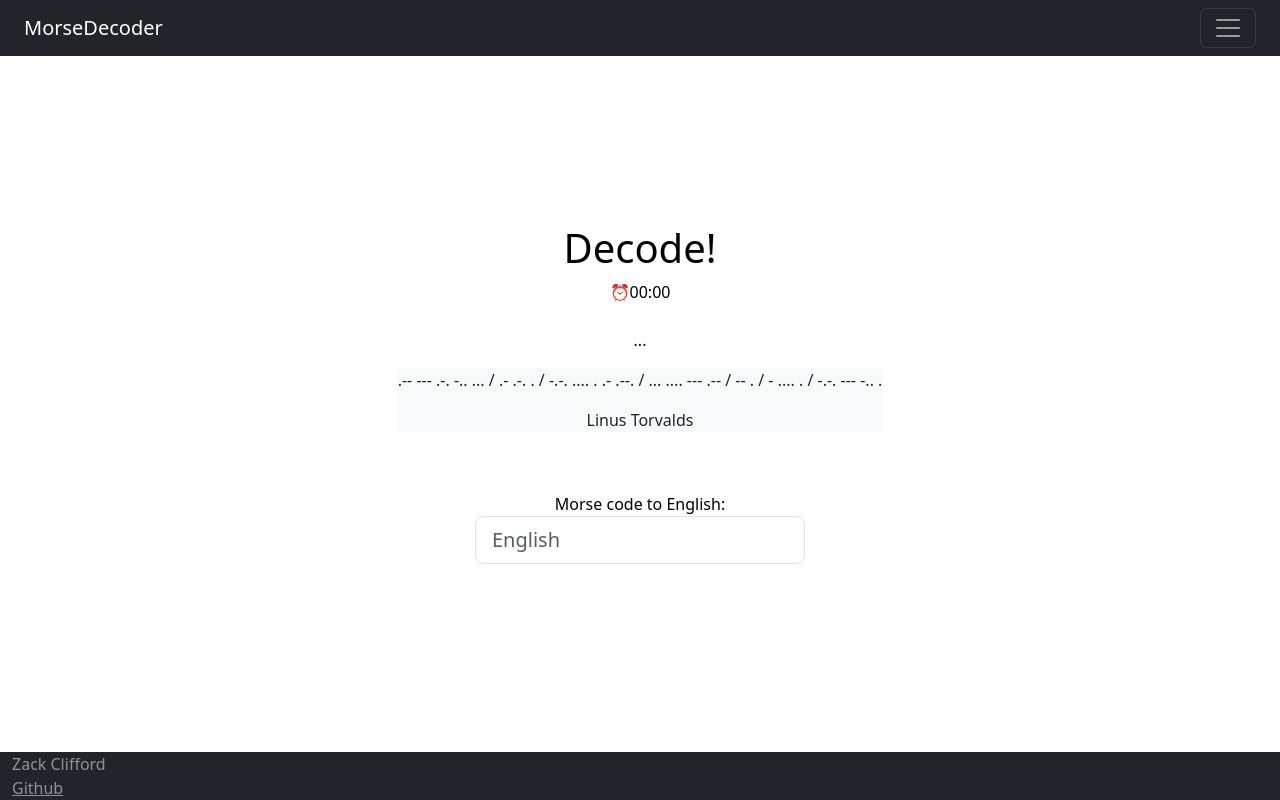
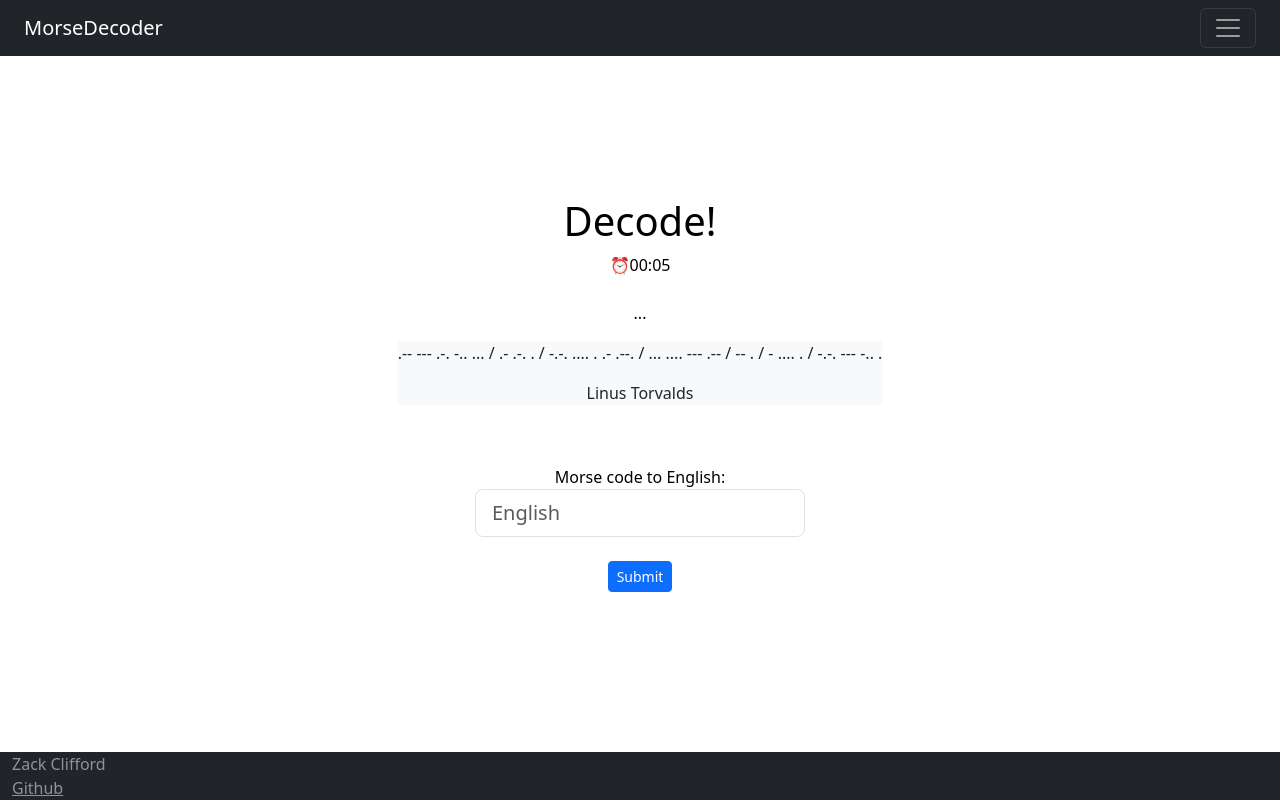
Before and after one commit to CobaltTarantula/startup, a React (Vite) app: page /morse-english in a window 1280 px wide. Built offline with nearby package versions, Linux system fonts and the light colour scheme.

Commit message:
morse-english timer functionality and submit button placeholder

```diff
--- a/src/app.jsx
+++ b/src/app.jsx
@@ -12,11 +12,6 @@ import { Morse_English } from './morse-english/morse-english';
 import { English_Morse } from './english-morse/english-morse';
 import { Game_Over } from './game-over/game_over';
 import { AuthState } from './login/authState'
-
-// const AuthState = {
-//   Authenticated: 'Authenticated',
-//   Unauthenticated: 'Unauthenticated',
-// };
 
 export default function App() {
   const [authState, setAuthState] = useState(() => {
--- a/src/morse-english/morse-english.jsx
+++ b/src/morse-english/morse-english.jsx
@@ -1,20 +1,36 @@
 import React from 'react';
+import { Link } from 'react-router-dom';
 
 export function Morse_English(props) {
   const [quote, setQuote] = React.useState('Loading...');
   const [quoteAuthor, setQuoteAuthor] = React.useState('unknown');
+  const [time, setTime] = React.useState(0); // Timer state in seconds
 
   React.useEffect(() => {
     setQuote('.-- --- .-. -.. ... / .- .-. . / -.-. .... . .- .--. / ... .... --- .-- / -- . / - .... . / -.-. --- -.. .');
     setQuoteAuthor('Linus Torvalds');
+    const timerInterval = setInterval(() => {
+      setTime((prevTime) => prevTime + 1);
+    }, 1000);
+
+    // Cleanup interval on unmount
+    return () => clearInterval(timerInterval);
   }, []);
+
+  // Format time in MM:SS
+  const formatTime = (timeInSeconds) => {
+    const minutes = Math.floor(timeInSeconds / 60);
+    const seconds = timeInSeconds % 60;
+    return `${String(minutes).padStart(2, '0')}:${String(seconds).padStart(2, '0')}`;
+  };
+
   return (
     <main>
       <h1>Decode!</h1>
 
       <div>
-      <span>⏰</span>
-      00:00
+        <span>⏰</span>
+        {formatTime(time)} {/* Display formatted time */}
       </div>
 
       <br />
@@ -34,6 +50,8 @@ export function Morse_English(props) {
         <label for="count">Morse code to English:</label>
         <br />
         <input class="form-control form-control-lg" type="text" placeholder="English" aria-label=".form-control-lg example"></input>
+        <br />
+        <Link to="/game-over/game_over" className="btn btn-primary btn-sm">Submit</Link>
       </div>
     </main>
   );
```
